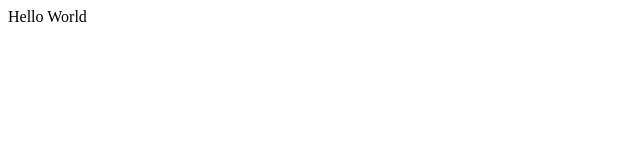
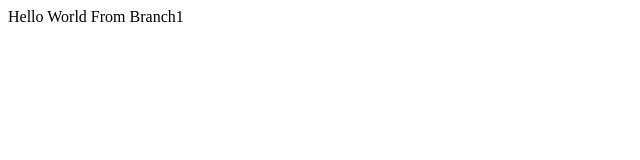
Before and after one commit to Helly-p/test, a plain HTML site: page index.html in a window 1280 px wide. Shown: the whole page, without its empty margins (0-640 px from the left). Drawn offline with Linux system fonts and the light colour scheme.

Commit message:
Initiated Branch_1

```diff
--- a/index.html
+++ b/index.html
@@ -7,6 +7,6 @@
     <title>Document</title>
 </head>
 <body>
-    Hello World
+    Hello World From Branch1
 </body>
 </html>
```
